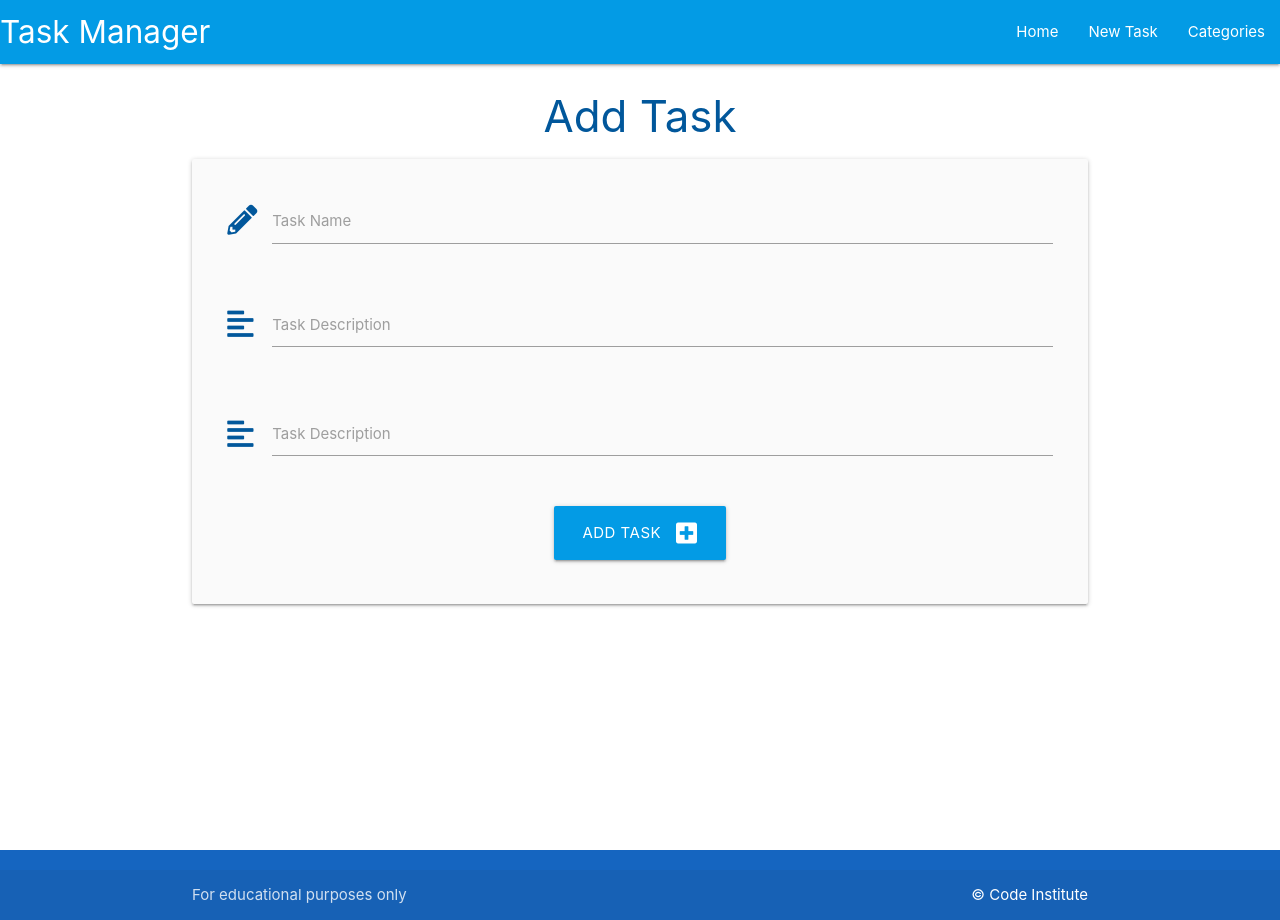
After one commit to jacobmolsby93/flask-app-task-manager, a Flask app: page /add_task in a window 1280 px wide. The commit adds this page. Run offline with Flask 2, Linux system fonts and the light colour scheme; data that the repository does not hold is empty.

Commit message:
add task.html

```diff
--- a/taskmanager/routes.py
+++ b/taskmanager/routes.py
@@ -42,3 +42,20 @@ def delete_category(category_id):
     db.session.delete(category)
     db.session.commit()
     return redirect(url_for("categories"))
+
+
+@app.route("/add_task", methods=["GET", "POST"])
+def add_task():
+    categories = list(Category.query.order_by(Category.category_name).all())
+    if request.method == "POST":
+        task = Task(
+            task_name=request.form.get("task_name"),
+            task_description=request.form.get("task_description"),
+            is_urgent=bool(True if request.form.get("is_urgent") else False),
+            due_date=request.form.get("due_date"),
+            category_id=request.form.get("category_id")
+        )
+        db.session.add(task)
+        db.session.commit()
+        return redirect(url_for("home"))
+    return render_template("add_task.html", categories=categories)
--- /dev/null
+++ b/taskmanager/templates/add_task.html
@@ -0,0 +1,46 @@
+{% extends "base.html" %}
+{% block content %}
+
+<h3 class="light-blue-text text-darken-4 center-align">Add Task</h3>
+
+<div class="row card-panel grey lighten-5">
+    <form class="col s12" method="POST" action="{{ url_for('add_task') }}">
+        <!-- task_name -->
+        <div class="row">
+            <div class="input-field col s12">
+                <i class="fas fa-pencil-alt prefix light-blue-text text-darken-4"></i>
+                <input id="task_name" name="task_name" minlength="5" maxlength="50" type="text" class="validate"
+                    required>
+                <label for="task_name">Task Name</label>
+            </div>
+        </div>
+        <!-- task_description -->
+        <div class="row">
+            <div class="input-field col s12">
+                <i class="fas fa-align-left prefix light-blue-text text-darken-4"></i>
+                <textarea id="task_description" name="task_description" minlength="5" maxlength="200" type="text"
+                    class="materialize-textarea validate" required></textarea>
+                <label for="task_description">Task Description</label>
+            </div>
+        </div>
+        <!-- due_date -->
+        <div class="row">
+            <div class="input-field col s12">
+                <i class="fas fa-align-left prefix light-blue-text text-darken-4"></i>
+                <textarea id="task_description" name="task_description" minlength="5" maxlength="200" type="text"
+                    class="materialize-textarea validate" required></textarea>
+                <label for="task_description">Task Description</label>
+            </div>
+        </div>
+        <!-- Submit button -->
+        <div class="row">
+            <div class="col s12 center-align">
+                <button type="submit" class="btn-large light-blue darken-1">
+                    Add Task <i class="fas fa-plus-square right"></i>
+                </button>
+            </div>
+        </div>
+    </form>
+</div>
+
+{% endblock %}
--- a/taskmanager/templates/base.html
+++ b/taskmanager/templates/base.html
@@ -23,7 +23,7 @@
                 <a href="#" data-target="mobile-demo" class="sidenav-trigger"><i class="fas fa-bars"></i></a>
                 <ul class="right hide-on-med-and-down">
                     <li><a href="{{ url_for('home') }}">Home</a></li>
-                    <li><a href="">New Task</a></li>
+                    <li><a href="{{ url_for('add_task') }}">New Task</a></li>
                     <li><a href="{{ url_for('categories') }}">Categories</a></li>
                 </ul>
             </div>
@@ -32,7 +32,7 @@
         <!-- Mobile sidenav-->
         <ul class="sidenav" id="mobile-demo">
             <li><a href="{{ url_for('home') }}">Home</a></li>
-            <li><a href="">New Task</a></li>
+            <li><a href="{{ url_for('add_task') }}">New Task</a></li>
             <li><a href="{{ url_for('categories') }}">Categories</a></li>
         </ul>
     </header>
```
Also changed, not shown: taskmanager/templates/tasks.html (+8 -0 lines).
